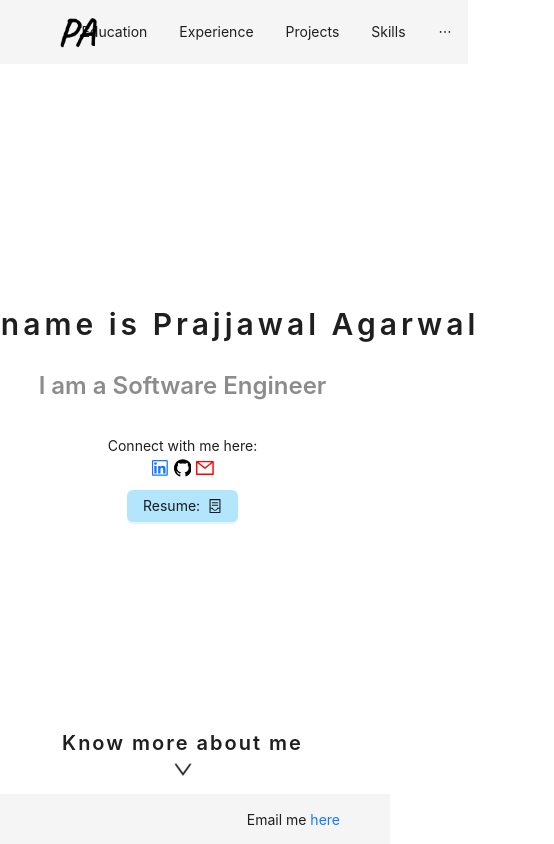
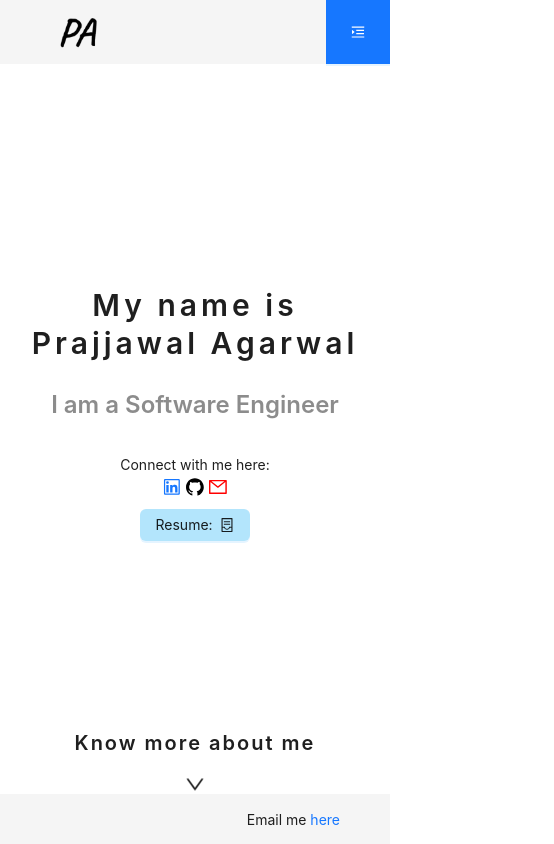
Before and after one commit to prajjawal05/personal-website, a React (Create React App) app: page / in a window 390 px wide. Shown: the top 844 px of the page, 554 px wide, since content can reach past the window. Built offline with nearby package versions, Linux system fonts and the light colour scheme.

Commit message:
omw to make it mobile friendly

```diff
--- a/public/index.html
+++ b/public/index.html
@@ -17,7 +17,9 @@
     <link rel="manifest" href="%PUBLIC_URL%/manifest.json" />
     <title>Prajjawal Agarwal</title>
   </head>
-  <body>
+  <body style="
+  height: 1000px;
+">
     <noscript>You need to enable JavaScript to run this app.</noscript>
     <div id="root"></div>
   </body>
--- a/src/App.js
+++ b/src/App.js
@@ -34,7 +34,7 @@ function App() {
       <Layout style={{ backgroundColor: "white" }}>
         <Header currTab={tab} navigateTo={setTab} />
         <Body currTab={tab} navigateTo={setTab} />
-        <ResumePreview />
+        {/* <ResumePreview /> */}
         <Footer />
       </Layout>
     </ScreenContext.Provider>
--- a/src/components/Body/index.js
+++ b/src/components/Body/index.js
@@ -18,7 +18,7 @@ const StyledTitle = styled(Title)`
 
 const StyledContent = styled(Content)`
     margin-top: 48px;
-    padding: 0 75px 50px 50px;
+    // padding: 0 75px 50px 50px;
 `;
 
 
@@ -36,14 +36,14 @@ const StyledMore = styled(Title)`
 const Body = () => {
     return (
         <div className="App">
-            <header>
+            <div style={{ width: "90%" }}>
                 {useMemo(() => Object.entries(TABS_CONFIG).map(([tab, { header, Component }]) => (
-                    <StyledContent id={tab}>
+                    !!Component && (<StyledContent id={tab}>
                         {!!header && <StyledTitle level={1}>{header}</StyledTitle>}
                         <Fade>
                             <Component />
                         </Fade>
-                    </StyledContent>
+                    </StyledContent>)
                 )), [])}
 
                 <Link
@@ -62,7 +62,7 @@ const Body = () => {
                         Go back to top
                     </StyledMore>
                 </Link>
-            </header>
+            </div>
         </div>
     );
 };
--- a/src/components/Header/index.js
+++ b/src/components/Header/index.js
@@ -1,12 +1,15 @@
 import { useEffect, useState } from 'react';
 
-import { Layout as AntLayout, Menu, Image } from 'antd';
+import { Layout as AntLayout, Menu, Image, Button } from 'antd';
 import styled from "styled-components";
 import { Link } from "react-scroll";
 import logo from '../../assets/logo.png';
 import { TABS_CONFIG, CENTRAL_TABS, TABS } from "../../config/tabs";
 import { isElementInView } from '../../utils';
-
+import {
+    MenuFoldOutlined,
+    MenuUnfoldOutlined,
+} from '@ant-design/icons';
 const { Header } = AntLayout;
 
 const StyledHeader = styled(Header)`
@@ -19,13 +22,14 @@ const StyledHeader = styled(Header)`
 
 const StyledMenu = styled(Menu)`
     justify-content: flex-end;
-    min-width: 420px;
+    // min-width: 420px;
 `;
 
 const StyledRight = styled.div`
     display: flex;
-    min-width: 300px;
-    justify-content: center;
+    flex-wrap: wrap;
+    flex-direction: row;
+    justify-content: flex-end;
 `;
 
 
@@ -36,6 +40,11 @@ const StyledLogo = styled(Image)`
 
 const Layout = () => {
     const [activeTab, setActiveTab] = useState(TABS.HOME);
+    const [collapsed, setCollapsed] = useState(true);
+
+    const toggleCollapsed = () => {
+        setCollapsed(!collapsed);
+    };
 
     useEffect(() => {
         window.addEventListener("scroll", (e) => {
@@ -43,8 +52,12 @@ const Layout = () => {
             setActiveTab(active);
         }, [])
     });
+
     return (
-        <StyledHeader style={{ position: 'sticky', top: 0, zIndex: 1, width: '100%', backgroundColor: '#f5f5f5' }}>
+        <StyledHeader style={{
+            position: 'sticky', top: 0, zIndex: 1, width: '100%', backgroundColor: '#f5f5f5',
+            paddingRight: "0px"
+        }}>
             <Link activeClass="active"
                 to={TABS.HOME}
                 spy={true}
@@ -54,9 +67,14 @@ const Layout = () => {
                 <StyledLogo src={logo} style={{ height: "45px", width: "auto" }} preview={false} />
             </Link>
             <StyledRight>
-                <StyledMenu
+                <Button type="primary" onClick={toggleCollapsed} style={{ width: "64px", height: "64px", borderRadius: "0px" }}>
+                    {collapsed ? <MenuUnfoldOutlined /> : <MenuFoldOutlined />}
+                </Button>
+                {!collapsed && <StyledMenu
                     theme="light"
-                    mode="horizontal"
+                    // mode="horizontal"
+                    mode="inline"
+                    inlineCollapsed={collapsed}
                     items={CENTRAL_TABS.map(tab => ({
                         key: tab,
                         label: (
@@ -66,13 +84,13 @@ const Layout = () => {
                                 smooth={true}
                                 offset={-70}
                                 duration={500}>
-                                {TABS_CONFIG[tab].menuTitle || TABS_CONFIG[tab].title}
+                                <span>{TABS_CONFIG[tab].menuTitle || TABS_CONFIG[tab].title}</span>
                             </Link>
                         ),
                     }))}
                     selectedKeys={[activeTab]}
                     style={{ borderBottom: "none", backgroundColor: "#f5f5f5" }}
-                />
+                />}
             </StyledRight>
         </StyledHeader>
     );
--- a/src/components/Home/index.js
+++ b/src/components/Home/index.js
@@ -35,13 +35,10 @@ const StyledRight = styled.div`
     flex-direction: column;
     justify-content: center;
 `;
-// #1d2536
-// #263249
 
 const StyledTitle = styled(Title)`
     letter-spacing: 4px;
-    white-space: nowrap;
-    padding-left: 50px;
+    white-space: pre-line;
 `;
 
 const StyledMore = styled(Title)`
@@ -62,7 +59,7 @@ const Home = () => {
                     <StyledTitle level={2}>
                         My name is Prajjawal Agarwal
                     </StyledTitle>
-                    <Title level={3} type="secondary" style={{ whiteSpace: "nowrap", margin: "12px 0" }}>I am a Software Engineer</Title>
+                    <Title level={3} type="secondary" style={{ whiteSpace: "pre-line", margin: "12px 0" }}>I am a Software Engineer</Title>
                     <br />
                     <Socials />
                 </StyledLeft>
--- a/src/components/Socials/index.js
+++ b/src/components/Socials/index.js
@@ -83,11 +83,13 @@ const Socials = () => (
                 <Email />
             </StyledLinks>
         </StyledSocial>
-        <StyledResume>
-            <StyledResumeBtn size="medium" type="primary">
-                <Text>Resume:&nbsp; <ContainerOutlined /></Text>
-            </StyledResumeBtn>
-        </StyledResume>
+        <a href={LINKS.RESUME} target="_blank" rel="noopener noreferrer" >
+            <StyledResume>
+                <StyledResumeBtn size="medium" type="primary">
+                    <Text>Resume:&nbsp; <ContainerOutlined /></Text>
+                </StyledResumeBtn>
+            </StyledResume>
+        </a>
     </>
 );
 
--- a/src/config/tabs.js
+++ b/src/config/tabs.js
@@ -29,32 +29,32 @@ export const TABS_CONFIG = {
         title: 'About Me',
         menuTitle: <Avatar style={{ backgroundColor: '#0096FF' }} icon={<UserOutlined />} />,
         header: <div><IdcardTwoTone />&nbsp;&nbsp;About Me</div>,
-        Component: AboutMe,
+        // Component: AboutMe,
     },
     [TABS.EDUCATION]: {
         title: 'Education',
         header: <div><BookTwoTone />&nbsp;&nbsp;Education</div>,
-        Component: Education,
+        // Component: Education,
     },
     [TABS.WORK_EX]: {
         title: 'Experience',
         header: <div><PullRequestOutlined />&nbsp;&nbsp;Experience</div>,
-        Component: Work,
+        // Component: Work,
     },
     [TABS.PROJECTS]: {
         title: 'Projects',
         header: <div><CodeTwoTone />&nbsp;&nbsp;Projects</div>,
-        Component: Projects,
+        // Component: Projects,
     },
     [TABS.SKILLS]: {
         title: 'Skills',
         header: <div><SettingTwoTone />&nbsp;&nbsp;Skills</div>,
-        Component: Skills,
+        // Component: Skills,
     },
     [TABS.CONCLUSION]: {
         title: '',
         header: <div></div>,
-        Component: Conclusion,
+        // Component: Conclusion,
     }
 };
 
```
